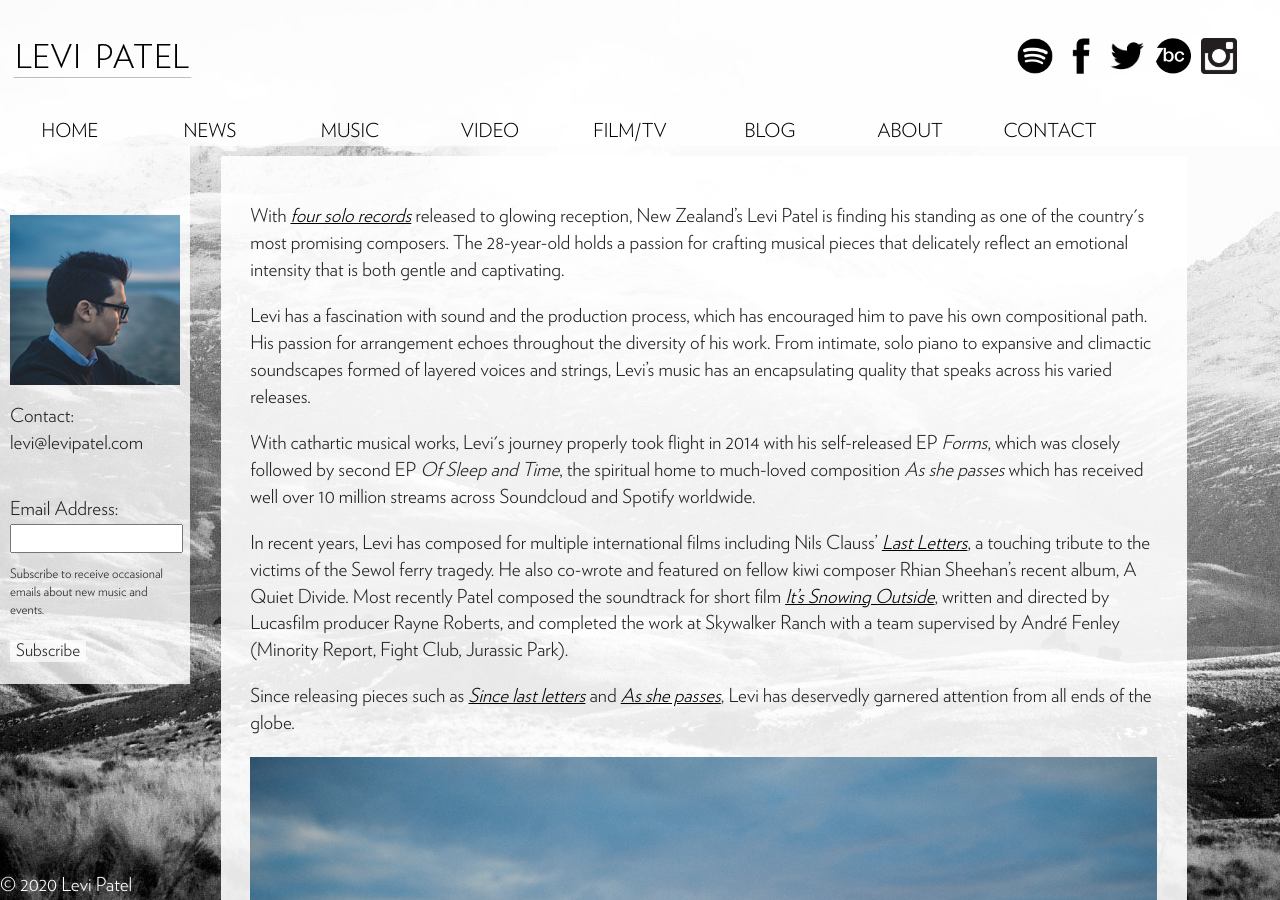
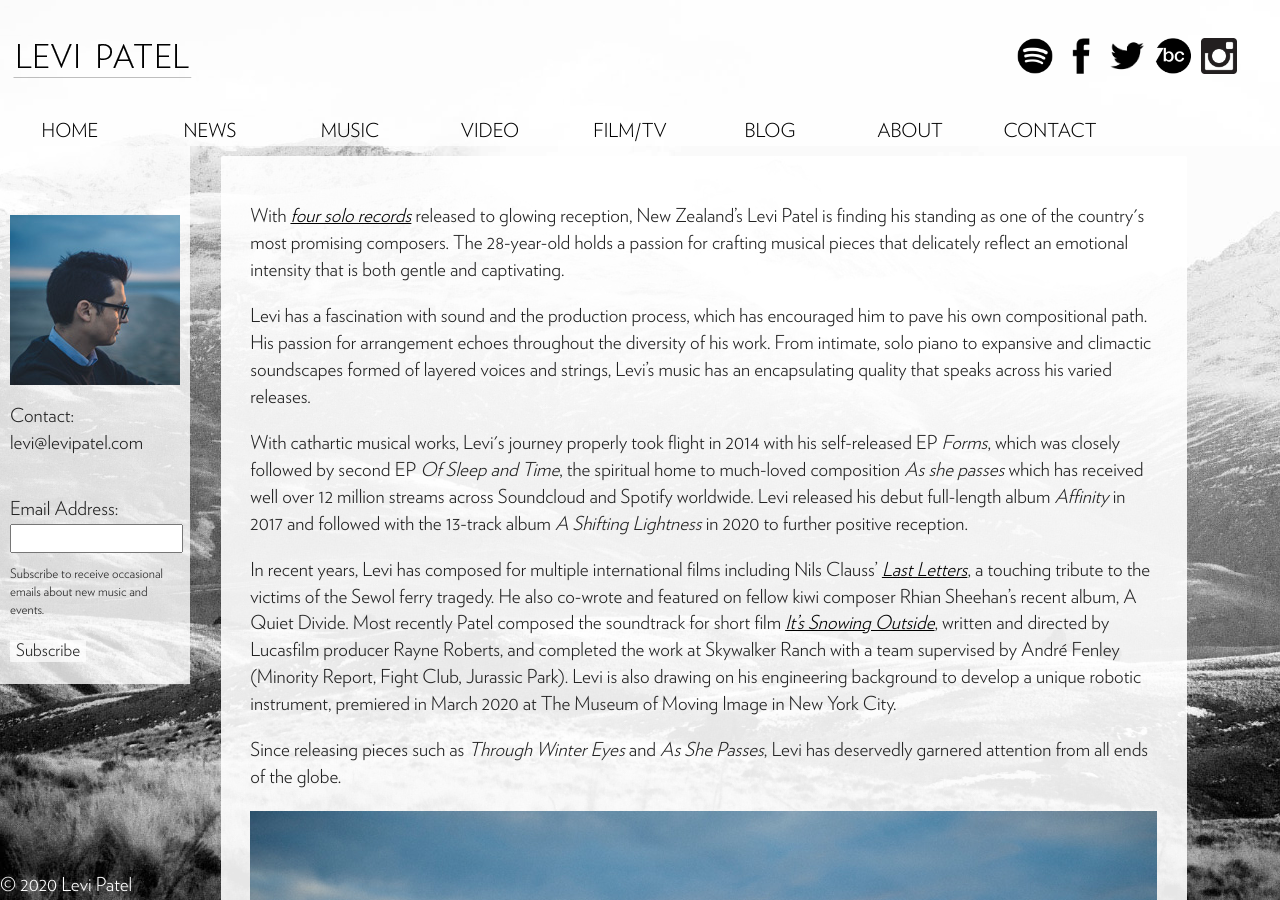
Before and after one commit to levipatel/music, a Jekyll site: the page built from about.html, in a window 1280 px wide and 900 px high. Built offline with Jekyll 4.4.1, drawn with Linux system fonts in a browser that asks for light colours.

Commit message:
Updated bio, tidied press kit and included composition showreel

```diff
--- a/about.html
+++ b/about.html
@@ -8,11 +8,11 @@ layout: default
 
   <p>Levi has a fascination with sound and the production process, which has encouraged him to pave his own compositional path. His passion for arrangement echoes throughout the diversity of his work. From intimate, solo piano to expansive and climactic soundscapes formed of layered voices and strings, Levi’s music has an encapsulating quality that speaks across his varied releases.</p>
 
-  <p>With cathartic musical works, Levi's journey properly took flight in 2014 with his self-released EP <i>Forms</i>, which was closely followed by second EP <i>Of Sleep and Time</i>, the spiritual home to much-loved composition <i>As she passes</i> which has received well over 10 million streams across Soundcloud and Spotify worldwide.</p>
+  <p>With cathartic musical works, Levi's journey properly took flight in 2014 with his self-released EP <i>Forms</i>, which was closely followed by second EP <i>Of Sleep and Time</i>, the spiritual home to much-loved composition <i>As she passes</i> which has received well over 12 million streams across Soundcloud and Spotify worldwide. Levi released his debut full-length album <i>Affinity</i> in 2017 and followed with the 13-track album <i>A Shifting Lightness</i> in 2020 to further positive reception.</p>
 
-  <p>In recent years, Levi has composed for multiple international films including Nils Clauss’ <a href="https://youtu.be/Cg1zta6j34I">Last Letters</a>, a touching tribute to the victims of the Sewol ferry tragedy. He also co-wrote and featured on fellow kiwi composer Rhian Sheehan’s recent album, A Quiet Divide. Most recently Patel composed the soundtrack for short film <a href="https://www.imdb.com/title/tt9337716/">It’s Snowing Outside</a>, written and directed by Lucasfilm producer Rayne Roberts, and completed the work at Skywalker Ranch with a team supervised by André Fenley (Minority Report, Fight Club, Jurassic Park).</p>
+  <p>In recent years, Levi has composed for multiple international films including Nils Clauss’ <a href="https://youtu.be/Cg1zta6j34I">Last Letters</a>, a touching tribute to the victims of the Sewol ferry tragedy. He also co-wrote and featured on fellow kiwi composer Rhian Sheehan’s recent album, A Quiet Divide. Most recently Patel composed the soundtrack for short film <a href="https://www.imdb.com/title/tt9337716/">It’s Snowing Outside</a>, written and directed by Lucasfilm producer Rayne Roberts, and completed the work at Skywalker Ranch with a team supervised by André Fenley (Minority Report, Fight Club, Jurassic Park). Levi is also drawing on his engineering background to develop a unique robotic instrument, premiered in March 2020 at The Museum of Moving Image in New York City.</p>
 
-<p>Since releasing pieces such as <a href="https://www.youtube.com/watch?v=b-iwfeSCsrc"><i>Since last letters</i></a> and <a href="https://soundcloud.com/levipatel/as-she-passes-1"><i>As she passes</i></a>, Levi has deservedly garnered attention from all ends of the globe.</p>
+<p>Since releasing pieces such as <i>Through Winter Eyes</i> and <i>As She Passes</i>, Levi has deservedly garnered attention from all ends of the globe.</p>
 
 
   <img src="images/levipatel6.jpg" style="width:100%; margin-left: auto; margin-right: auto; display: block;" alt="Levi Patel portrait photograph" />
@@ -31,7 +31,6 @@ layout: default
     <li><a href="https://levipatel.bandcamp.com/track/and-she-translated-into-the-sky">And she translated into the sky</a> - single (2013)</li>
     <li><a href="https://astrangelyisolatedplace.com/2012/05/27/asip005-levi-patel-dissociation/">Dissociation</a> - single (2012) : A Strangely Isolated Place</li>
   </ul>
-
 
   <p></p>
 
```
Also changed, not shown: press-kit.html (+11 -18 lines).
